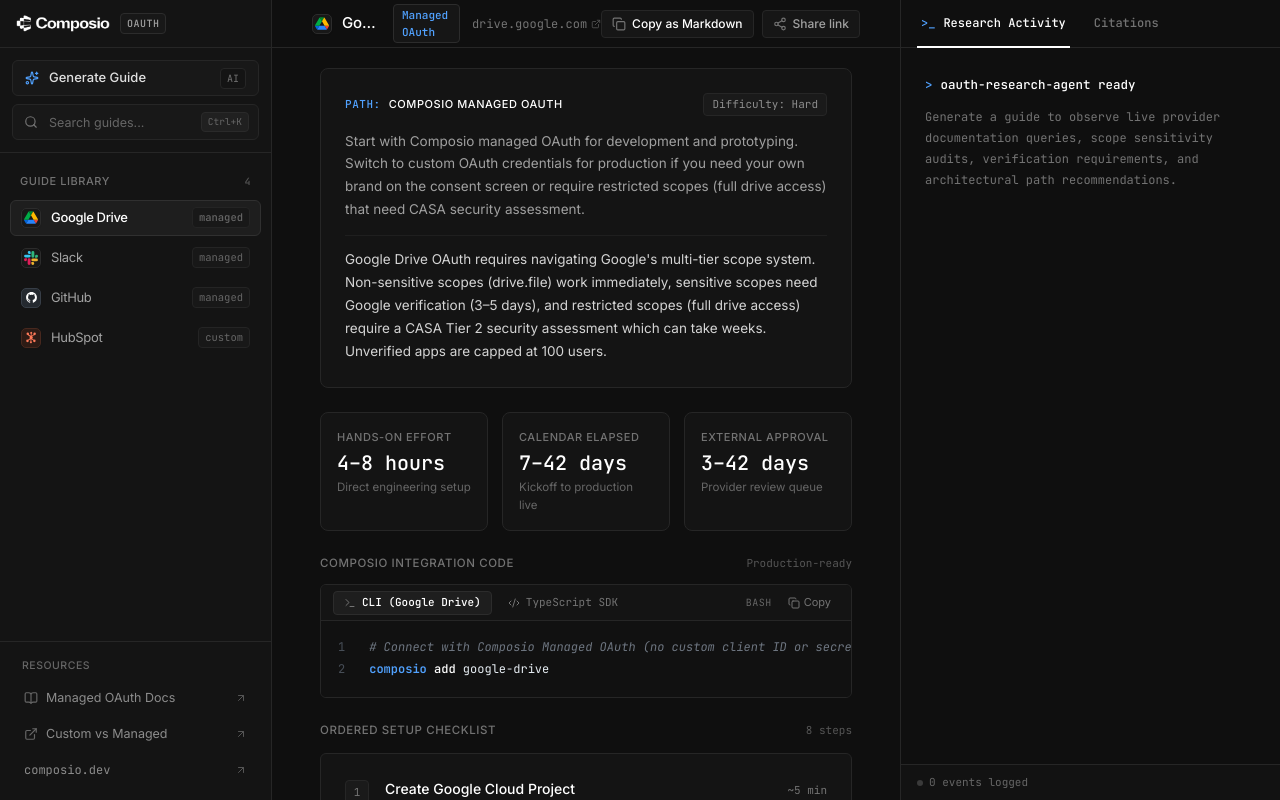
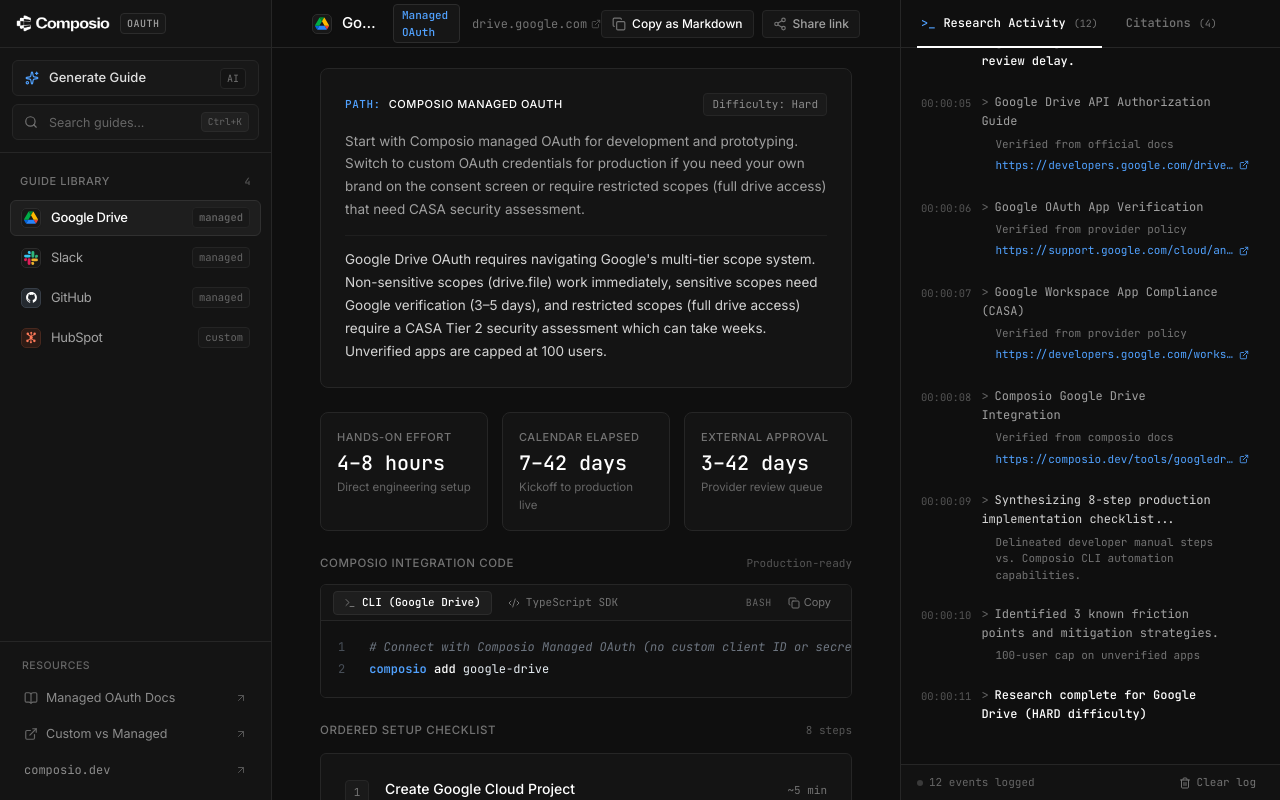
Before and after one commit to rakeshks2k/composio-oauth-guide, a Next.js app: page / in a window 1280 px wide. Built offline with nearby package versions, Linux system fonts and the light colour scheme.

Commit message:
Update favicon title to Guide and populate research activity and citations on load and refresh

```diff
--- a/src/app/layout.tsx
+++ b/src/app/layout.tsx
@@ -15,8 +15,8 @@
 });
 
 export const metadata: Metadata = {
-  title: 'Composio - OAuth Guides',
-  description: 'Production OAuth integration guides for connecting apps to Composio. Managed vs. custom OAuth, scopes, verification, and agent capabilities.',
+  title: 'Composio - OAuth Guide',
+  description: 'Production OAuth integration guide for connecting apps to Composio. Managed vs. custom OAuth, scopes, verification, and agent capabilities.',
   icons: {
     icon: '/icon.png',
     shortcut: '/favicon.ico',
--- a/src/app/page.tsx
+++ b/src/app/page.tsx
@@ -3,6 +3,7 @@
 import { useState, useEffect, useCallback } from 'react';
 import Image from 'next/image';
 import { Guide, ResearchEvent } from '@/lib/types';
+import { getGuideResearchEvents } from '@/lib/research-events';
 import { Sidebar } from '@/components/Sidebar';
 import { GuideView } from '@/components/GuideView';
 import { GenerateForm } from '@/components/GenerateForm';
@@ -32,6 +33,7 @@
       setGuides(loadedGuides);
       if (autoSelectFirst && loadedGuides.length > 0) {
         setSelectedGuide(loadedGuides[0]);
+        setResearchEvents(getGuideResearchEvents(loadedGuides[0]));
         setView('guide');
       }
     } catch (err) {
@@ -46,6 +48,7 @@
 
   function handleSelectGuide(guide: Guide) {
     setSelectedGuide(guide);
+    setResearchEvents(getGuideResearchEvents(guide));
     setView('guide');
     setMobileSidebarOpen(false);
   }
@@ -77,6 +80,7 @@
       const newGuide = updatedGuides.find((g) => g.id === guideId);
       if (newGuide) {
         setSelectedGuide(newGuide);
+        setResearchEvents(getGuideResearchEvents(newGuide));
         setView('guide');
       }
     } catch (err) {
--- /dev/null
+++ b/src/lib/research-events.ts
@@ -0,0 +1,84 @@
+import { Guide, ResearchEvent } from './types';
+
+export function getGuideResearchEvents(guide: Guide): ResearchEvent[] {
+  const baseTime = new Date(guide.createdAt || Date.now()).getTime();
+  const t = (offsetSec: number) => new Date(baseTime + offsetSec * 1000).toISOString();
+
+  const events: ResearchEvent[] = [
+    {
+      type: 'step',
+      message: `Initiating autonomous research for ${guide.appName}...`,
+      detail: guide.appDomain ? `Target domain: ${guide.appDomain}` : undefined,
+      timestamp: t(0),
+    },
+    {
+      type: 'step',
+      message: `Checking Composio managed authentication catalog for ${guide.appName}...`,
+      detail: guide.composioManaged
+        ? `Found active managed OAuth toolkit with pre-configured client credentials.`
+        : `Managed toolkit not active; requires custom OAuth developer application setup.`,
+      timestamp: t(1),
+    },
+    {
+      type: 'finding',
+      message: `Architectural Path: ${guide.recommendedPath === 'managed' ? 'Composio Managed OAuth' : 'Custom OAuth Application'}`,
+      detail: guide.pathJustification,
+      timestamp: t(2),
+    },
+    {
+      type: 'step',
+      message: `Auditing permissions matrix (${guide.scopes.length} OAuth scopes identified)...`,
+      detail: `Categorized into basic, sensitive, and restricted security tiers.`,
+      timestamp: t(3),
+    },
+    {
+      type: 'finding',
+      message: `Effort calculation: ${guide.handsOnHours.min}–${guide.handsOnHours.max}h engineering work vs. ${guide.approvalDays ? `${guide.approvalDays.min}–${guide.approvalDays.max}d` : '0d'} vendor review delay.`,
+      timestamp: t(4),
+    },
+  ];
+
+  // Add all official sources & citations
+  if (guide.sources && guide.sources.length > 0) {
+    for (let i = 0; i < guide.sources.length; i++) {
+      const src = guide.sources[i];
+      events.push({
+        type: 'source',
+        message: src.title,
+        url: src.url,
+        detail: `Verified from ${src.type.replace('-', ' ')}`,
+        timestamp: t(5 + i),
+      });
+    }
+  }
+
+  // Add checklist findings
+  if (guide.setupChecklist && guide.setupChecklist.length > 0) {
+    events.push({
+      type: 'step',
+      message: `Synthesizing ${guide.setupChecklist.length}-step production implementation checklist...`,
+      detail: `Delineated developer manual steps vs. Composio CLI automation capabilities.`,
+      timestamp: t(9),
+    });
+  }
+
+  // Add blockers warning if any
+  if (guide.commonBlockers && guide.commonBlockers.length > 0) {
+    events.push({
+      type: 'warning',
+      message: `Identified ${guide.commonBlockers.length} known friction points and mitigation strategies.`,
+      detail: guide.commonBlockers[0]?.title,
+      timestamp: t(10),
+    });
+  }
+
+  // Final complete event
+  events.push({
+    type: 'complete',
+    message: `Research complete for ${guide.appName} (${guide.difficulty.toUpperCase()} difficulty)`,
+    detail: JSON.stringify(guide),
+    timestamp: t(11),
+  });
+
+  return events;
+}
```
